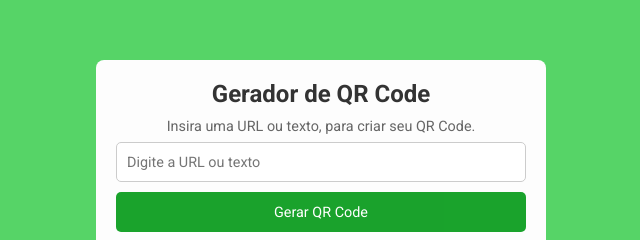
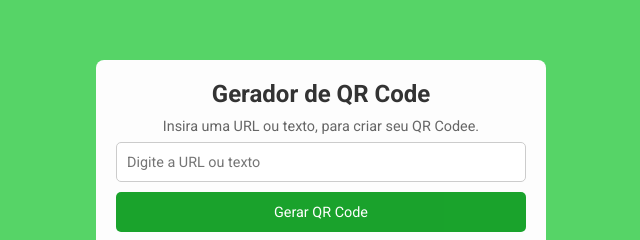
Before and after one commit to charles-front-end/Gerador-de-QR-Code, a plain HTML site: page base-html/index.html in a window 1280 px wide. Shown: the part 210-450 px from the top of the page, 319-959 px from the left. Drawn offline with Linux system fonts and the light colour scheme; files whose address does not match are found by name.

Commit message:
Gerador-de-QR-Code

```diff
--- a/base-html/index.html
+++ b/base-html/index.html
@@ -22,7 +22,7 @@
     <div class="container">
       <head id="qr-header">
         <h1>Gerador de QR Code</h1>
-        <p>Insira uma URL ou texto, para criar seu QR Code.</p>
+        <p>Insira uma URL ou texto, para criar seu QR Codee.</p>
       </head>
       <div id="qr-header">
         <input type="text" placeholder="Digite a URL ou texto" />
```
